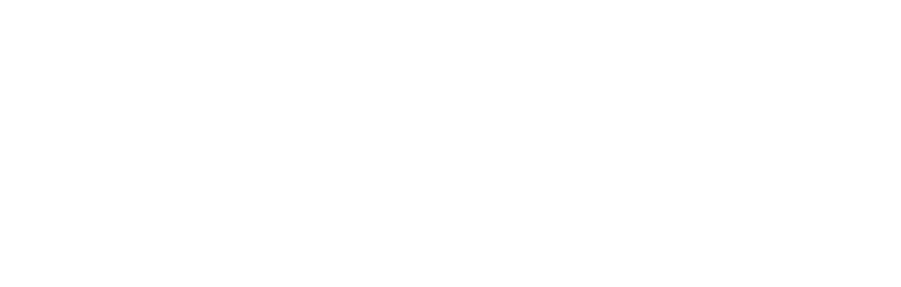
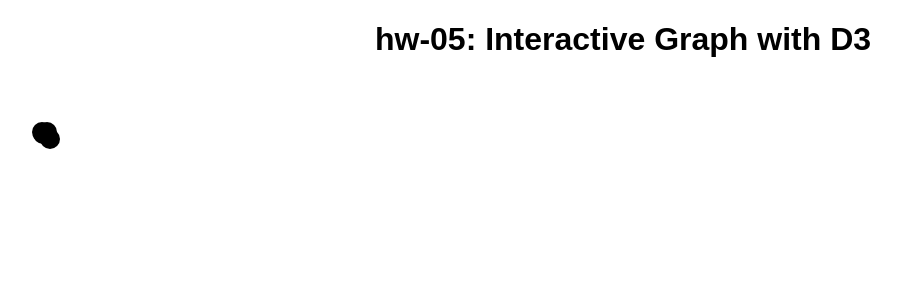
Before and after one commit to DS4200-S23-Class/hw-05-hoyler-krolik-hw5, a plain HTML site: page index.html in a window 1280 px wide. Shown: the whole page, without its empty margins (17-918 px from the left). Drawn offline with Linux system fonts and the light colour scheme.

Commit message:
push for initial js stuff

```diff
--- a/index.html
+++ b/index.html
@@ -3,12 +3,34 @@
 
 <head>
     <meta charset=utf-8/>
+    <link rel="stylesheet" href="style.css">
+    <title>hw-05</title>
+    <script src="js/d3.v6.1.1/d3.min.js"></script>
+
 </head>
 
 
 <body>
+    <h1>hw-05: Interactive Graph with D3</h1>
+
+    <div class="left-column">
+
+        <div class="scatter">
+
+        </div>
+
+        <div class="bar">
+
+        </div>
+
+    </div>
+
+    <div class="right-column">
 
 
+    </div>
+
+<script src="js/d3.v6.1.1/main.js"></script>
 </body>
 
 </html>
--- /dev/null
+++ b/js/d3.v6.1.1/main.js
@@ -0,0 +1,32 @@
+
+
+const FRAME_HEIGHT = 200;
+const FRAME_WIDTH = 500;
+const MARGINS = {left: 50, right: 50, top: 50, bottom: 50};
+
+
+// with scale function
+const SCATTER_HEIGHT = FRAME_HEIGHT - MARGINS.top - MARGINS.bottom;
+const SCATTER_WIDTH = FRAME_WIDTH - MARGINS.left - MARGINS.right;
+
+const FRAME1 = d3.select('.scatter')
+                    .append("svg")
+                    .attr("height", FRAME_HEIGHT)
+                    .attr("width", FRAME_WIDTH)
+                    .attr("class", "frame")
+
+// Reading from file
+d3.csv("data/scatter-data.csv").then((data) => {
+
+
+    // plot
+    FRAME1.selectAll("circle")
+            .data(data)
+            .enter()
+            .append("circle")
+                .attr("cx", (d) => {return parseInt(d.x) + MARGINS.left})
+                .attr("cy", (d) => {return parseInt(d.y) + MARGINS.top})
+                .attr("r", 10);
+
+
+});
--- /dev/null
+++ b/style.css
@@ -0,0 +1,8 @@
+body {
+
+    font-family: Arial;
+}
+
+h1 {
+    text-align: center;
+}
```
